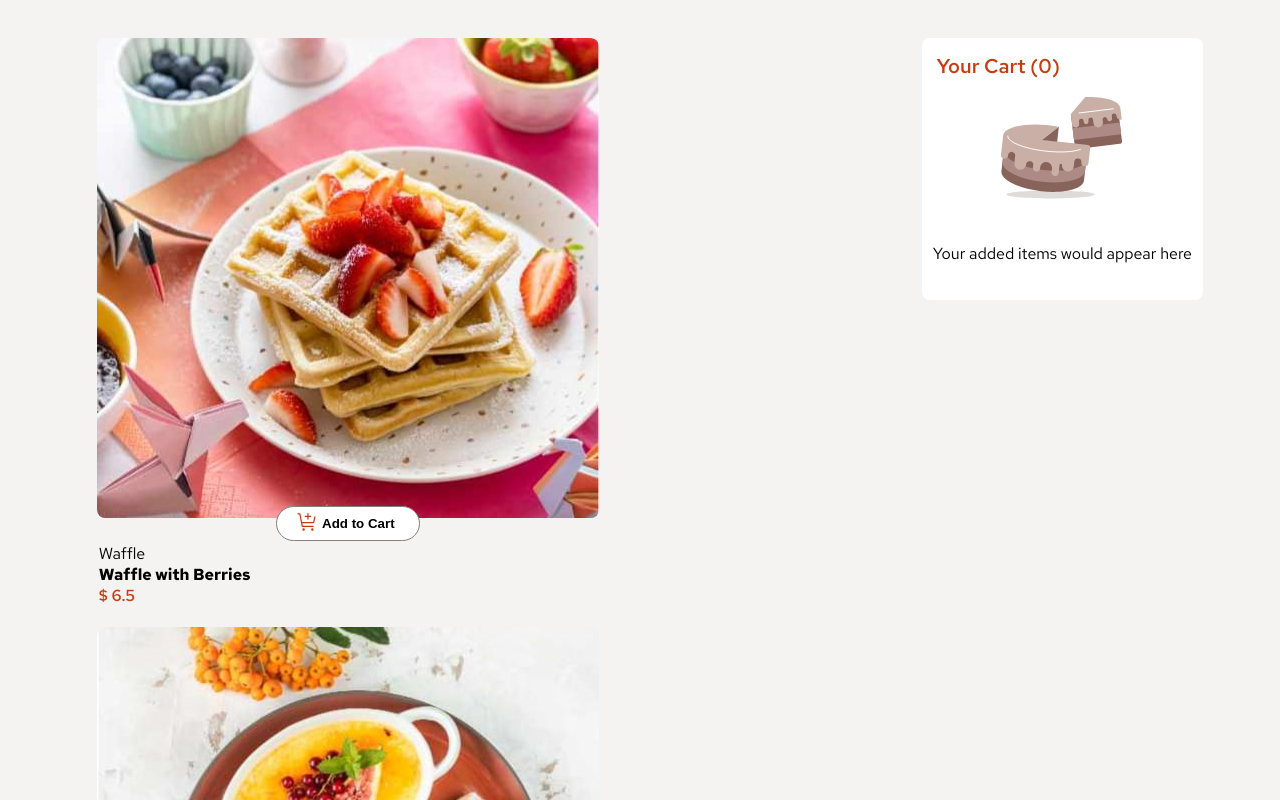
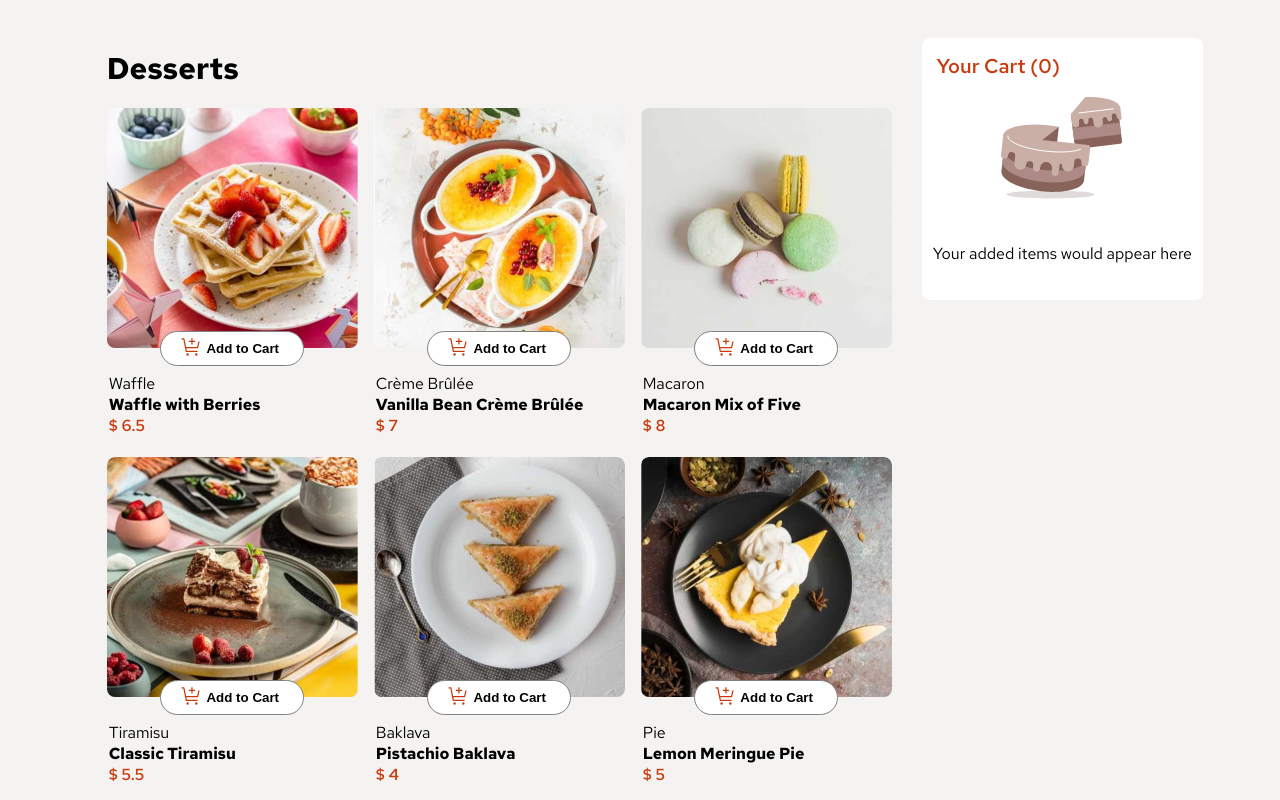
Before and after one commit to MarwanElZaher/product-list-with-cart, a React (Create React App) app: page / in a window 1280 px wide. Shown: the top 800 px of the page. Built offline with nearby package versions, Linux system fonts and the light colour scheme.

Commit message:
feat: added catrgory title at the top , edited some styles related to the products list

```diff
--- a/src/components/ProductList/index.jsx
+++ b/src/components/ProductList/index.jsx
@@ -4,6 +4,9 @@ import Product from '../Product/index'
 import "./style.css"
 const ProductList = () => {
     return (
+    <>
+        <p className="category">Desserts</p>
+
         <div className="products-container">
             {data?.map(product => (
                 <li
@@ -18,7 +21,8 @@ const ProductList = () => {
                     />
                 </li>
         )) }
-        </div>
+            </div>
+         </>
     )
 }
 export default ProductList
--- a/src/components/ProductList/style.css
+++ b/src/components/ProductList/style.css
@@ -1,6 +1,13 @@
 .products-container {
-  list-style-type: none;
-  display: flex;
-  flex-wrap: wrap;
-  gap: 16px;
-};
+    list-style-type: none;
+    gap: 16px;
+    display: grid;
+    grid-template-columns: repeat(3, 1fr);
+    padding: 10px;
+}
+.category {
+  margin: 0px;
+  font-weight: 700;
+  font-size: 30px;
+  padding: 10px
+}
```
